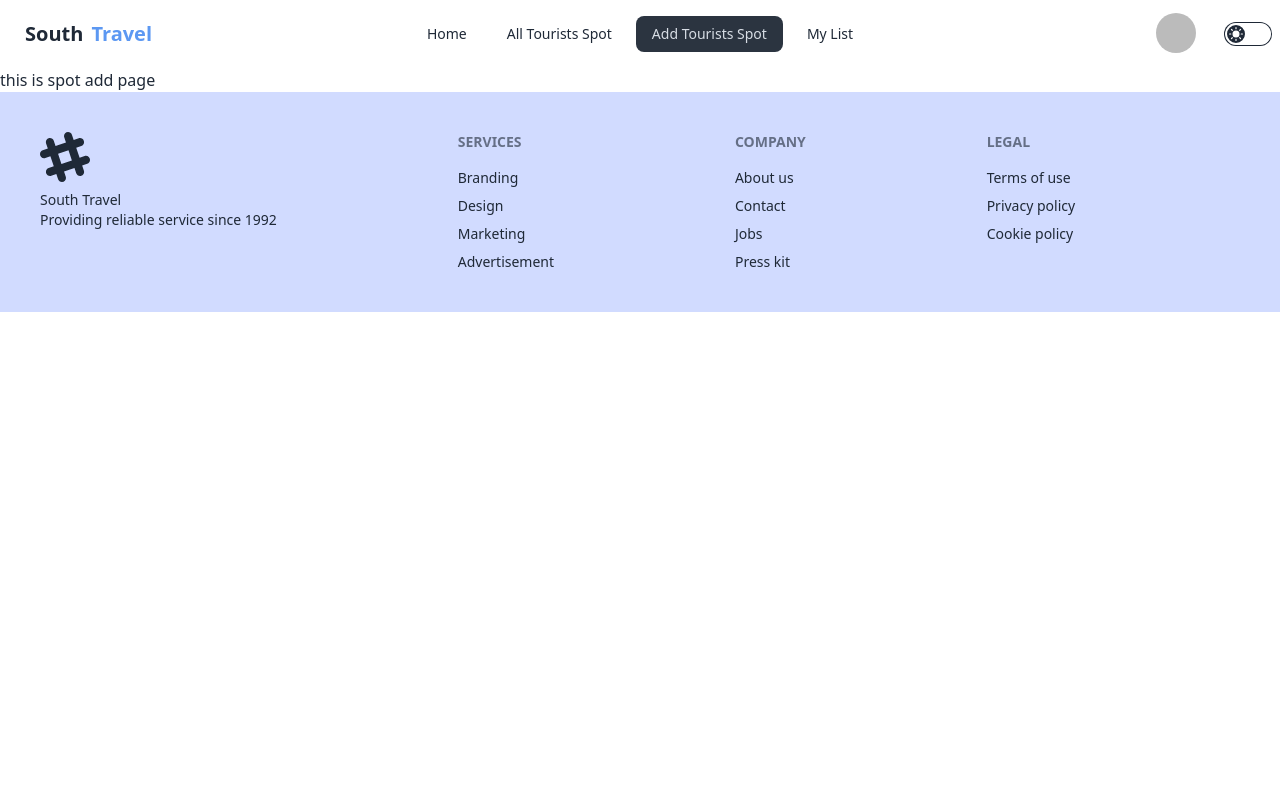
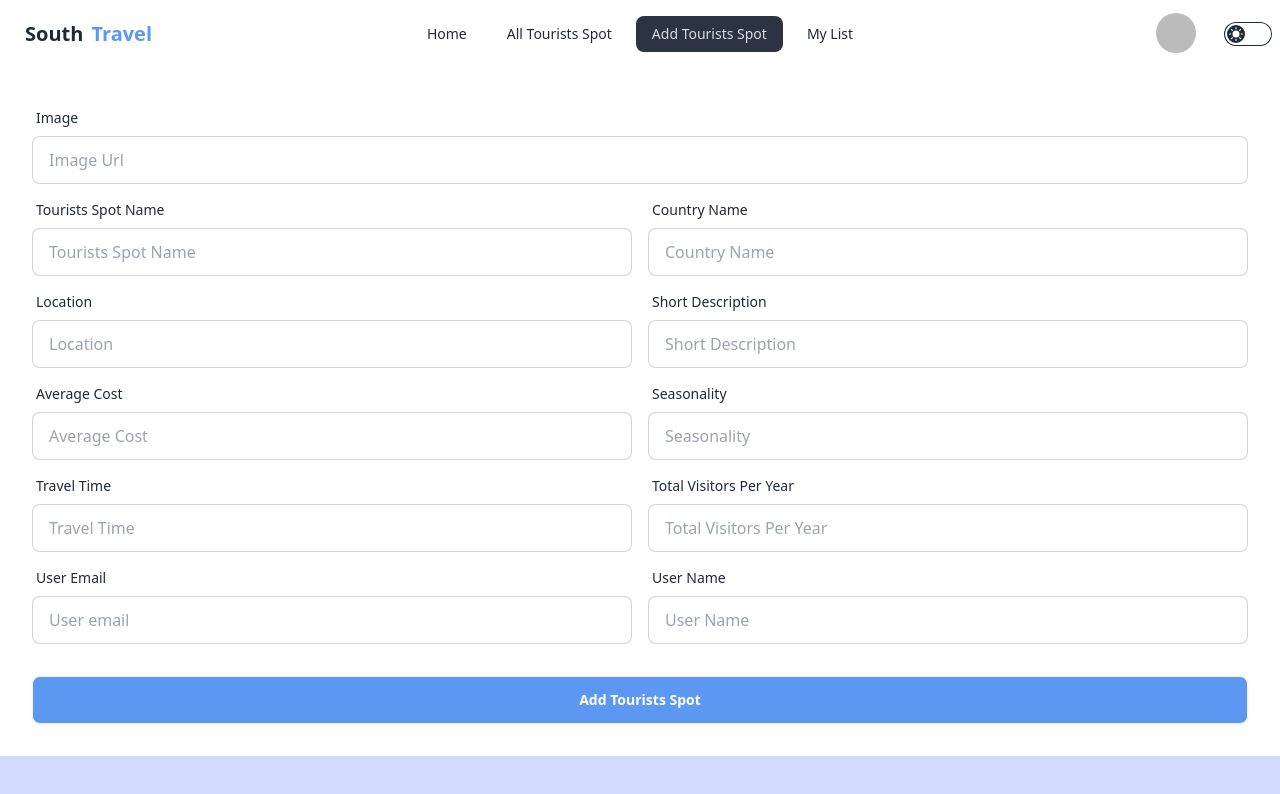
Before and after one commit to Naiemjoy1/travel-south-client, a React (Vite) app: page /addspot in a window 1280 px wide. Shown: the top 794 px of the page. Built offline with nearby package versions, Linux system fonts and the light colour scheme; no server answers; sample sign-in values are in the browser's storage.

Commit message:
add spot page added

```diff
--- a/package.json
+++ b/package.json
@@ -21,6 +21,7 @@
     "react-simple-typewriter": "^5.0.1",
     "react-toastify": "^10.0.5",
     "sort-by": "^1.2.0",
+    "sweetalert2": "^11.10.8",
     "swiper": "^11.1.1"
   },
   "devDependencies": {
--- a/src/Components/Typewriter/Typewriter.jsx
+++ b/src/Components/Typewriter/Typewriter.jsx
@@ -2,7 +2,14 @@ import { useTypewriter, cursor } from "react-simple-typewriter";
 
 const Typewriter = () => {
   const [typeEffect] = useTypewriter({
-    words: ["Bangkok", "Chiang Mai", " Ayutthaya", "Phuket", "Phi Phi Islands"],
+    words: [
+      "Bangladesh",
+      "Thailand",
+      "Indonesia",
+      "Malaysia",
+      "Vietnam",
+      "Cambodia",
+    ],
     loop: true, // Set loop to true if you want the typewriter effect to loop
     typeSpeed: 200,
     delaySpeed: 100,
--- a/src/Pages/AddSpot.jsx
+++ b/src/Pages/AddSpot.jsx
@@ -1,9 +1,212 @@
-import React from "react";
+import useAuth from "../hooks/useAuth";
+import Swal from "sweetalert2";
 
 const AddSpot = () => {
+  const { user } = useAuth();
+  // console.log(user);
+
+  const handleAddSpot = (event) => {
+    event.preventDefault();
+    const form = event.target;
+
+    const image = form.image.value;
+    const tourists_spot_name = form.tourists_spot_name.value;
+    const country_Name = form.country_Name.value;
+    const location = form.location.value;
+    const short_description = form.short_description.value;
+    const average_cost = form.average_cost.value;
+    const seasonality = form.seasonality.value;
+    const travel_time = form.travel_time.value;
+    const total_visitors_per_year = form.total_visitors_per_year.value;
+    const user_email = form.user_email.value;
+    const user_name = form.user_name.value;
+
+    const newSpot = {
+      image,
+      tourists_spot_name,
+      country_Name,
+      location,
+      short_description,
+      average_cost,
+      seasonality,
+      travel_time,
+      total_visitors_per_year,
+      user_email,
+      user_name,
+    };
+
+    console.log(newSpot);
+
+    // send data to server
+    fetch("http://localhost:5001/addspot", {
+      method: "POST",
+      headers: {
+        "content-type": "application/json",
+      },
+      body: JSON.stringify(newSpot),
+    })
+      .then((res) => res.json())
+      .then((data) => {
+        console.log(data);
+        if (data.insertedId) {
+          Swal.fire({
+            title: "Success",
+            text: "Spot Added Successfully",
+            icon: "success",
+            confirmButtonText: "Done",
+          });
+        }
+      });
+  };
   return (
     <div>
-      <h2>this is spot add page </h2>
+      <form onSubmit={handleAddSpot} className="card-body">
+        <div className=" flex gap-4">
+          {/* row 1 */}
+          <div className="form-control w-full">
+            <label className="label">
+              <span className="label-text">Image</span>
+            </label>
+            <input
+              type="text"
+              placeholder="Image Url"
+              className="input input-bordered"
+              name="image"
+            />
+          </div>
+        </div>
+        <div className=" flex gap-4">
+          {/* row 2 */}
+          <div className="form-control w-1/2">
+            <label className="label">
+              <span className="label-text">Tourists Spot Name</span>
+            </label>
+            <input
+              type="text"
+              placeholder="Tourists Spot Name"
+              className="input input-bordered"
+              name="tourists_spot_name"
+            />
+          </div>
+          <div className="form-control w-1/2">
+            <label className="label">
+              <span className="label-text">Country Name</span>
+            </label>
+            <input
+              type="text"
+              placeholder="Country Name"
+              className="input input-bordered"
+              name="country_Name"
+            />
+          </div>
+        </div>
+        <div className=" flex gap-4">
+          {/* row 3 */}
+          <div className="form-control w-1/2">
+            <label className="label">
+              <span className="label-text">Location</span>
+            </label>
+            <input
+              type="text"
+              placeholder="Location"
+              className="input input-bordered"
+              name="location"
+            />
+          </div>
+          <div className="form-control w-1/2">
+            <label className="label">
+              <span className="label-text">Short Description</span>
+            </label>
+            <input
+              type="text"
+              placeholder="Short Description"
+              className="input input-bordered"
+              name="short_description"
+            />
+          </div>
+        </div>
+        <div className=" flex gap-4">
+          {/* row 4 */}
+          <div className="form-control w-1/2">
+            <label className="label">
+              <span className="label-text">Average Cost</span>
+            </label>
+            <input
+              type="text"
+              placeholder="Average Cost"
+              className="input input-bordered"
+              name="average_cost"
+            />
+          </div>
+          <div className="form-control w-1/2">
+            <label className="label">
+              <span className="label-text">Seasonality</span>
+            </label>
+            <input
+              type="text"
+              placeholder="Seasonality"
+              className="input input-bordered"
+              name="seasonality"
+            />
+          </div>
+        </div>
+        <div className=" flex gap-4">
+          {/* row 5 */}
+          <div className="form-control w-1/2">
+            <label className="label">
+              <span className="label-text">Travel Time</span>
+            </label>
+            <input
+              type="text"
+              placeholder="Travel Time"
+              className="input input-bordered"
+              name="travel_time"
+            />
+          </div>
+          <div className="form-control w-1/2">
+            <label className="label">
+              <span className="label-text">Total Visitors Per Year</span>
+            </label>
+            <input
+              type="text"
+              placeholder="Total Visitors Per Year"
+              className="input input-bordered"
+              name="total_visitors_per_year"
+            />
+          </div>
+        </div>
+        <div className=" flex gap-4">
+          {/* row 5 */}
+          <div className="form-control w-1/2">
+            <label className="label">
+              <span className="label-text">User Email</span>
+            </label>
+            <input
+              type="email"
+              placeholder="User email"
+              className="input input-bordered"
+              name="user_email"
+            />
+          </div>
+          <div className="form-control w-1/2">
+            <label className="label">
+              <span className="label-text">User Name</span>
+            </label>
+            <input
+              type="text"
+              placeholder="User Name"
+              className="input input-bordered"
+              name="user_name"
+            />
+          </div>
+        </div>
+
+        <div className="form-control mt-6">
+          <button className="btn bg-[#5c98f2] text-white">
+            Add Tourists Spot
+          </button>
+        </div>
+      </form>
     </div>
   );
 };
--- a/src/Pages/Home.jsx
+++ b/src/Pages/Home.jsx
@@ -1,5 +1,6 @@
 import Slider from "../Components/Slider/Slider";
 import Typewriter from "../Components/Typewriter/Typewriter";
+import SpotsHome from "./SpotsHome";
 
 const Home = () => {
   return (
@@ -12,6 +13,7 @@ const Home = () => {
           <Slider></Slider>
         </div>
       </div>
+      <SpotsHome></SpotsHome>
     </div>
   );
 };
--- /dev/null
+++ b/src/Pages/SpotsHome.jsx
@@ -0,0 +1,79 @@
+import React from "react";
+
+const SpotsHome = () => {
+  return (
+    <div className=" my-10 ">
+      <div className=" w-3/6 pl-5">
+        <h2 className=" font-reenie text-[#5c98f2] font-bold text-3xl mb-4">
+          Dream Vacation Destination
+        </h2>
+        <h2 className=" font-poppins font-bold text-5xl mb-4">
+          Plan the Trip of a Lifetime <br />
+          with Ease
+        </h2>
+        <h2 className=" mb-4 text-gray-500">
+          Whether you're looking for a romantic getaway, a family-friendly
+          adventure, or a solo journey to explore the world, a travel agency can
+          provide you with a custom-tailored itinerary that exceeds your
+          expectations.
+        </h2>
+        <button className=" btn  bg-[#5c98f2] text-white">More Info</button>
+      </div>
+      <div className=" grid grid-cols-3 gap-4 mt-10">
+        <div
+          className="h-[120px] rounded-xl flex items-center p-10"
+          style={{
+            backgroundImage: "url(https://i.ibb.co/KKpb3bn/banner-01.jpg)",
+            backgroundSize: "cover", // Add this line
+            backgroundPosition: "center", // Optionally, to center the background image
+          }}
+        >
+          <img
+            className=" w-20 h-20"
+            src="https://i.ibb.co/XFswypP/icon-001.gif"
+            alt=""
+          />
+          <h2 className=" text-2xl font-poppins font-bold text-white w-3/5 text-right">
+            Electric Bikes
+          </h2>
+        </div>
+        <div
+          className="h-[120px] rounded-xl flex items-center p-10"
+          style={{
+            backgroundImage: "url(https://i.ibb.co/kQ9HfcQ/banner-02.jpg)",
+            backgroundSize: "cover", // Add this line
+            backgroundPosition: "center", // Optionally, to center the background image
+          }}
+        >
+          <img
+            className=" w-20 h-20"
+            src="https://i.ibb.co/N7LcJVQ/icon-002.gif"
+            alt=""
+          />
+          <h2 className=" text-2xl font-poppins font-bold text-white w-3/5 text-right">
+            Electric Bikes
+          </h2>
+        </div>
+        <div
+          className="h-[120px] rounded-xl flex items-center p-10"
+          style={{
+            backgroundImage: "url(https://i.ibb.co/yQWVTwT/banner-05.jpg)",
+            backgroundSize: "cover", // Add this line
+            backgroundPosition: "center", // Optionally, to center the background image
+          }}
+        >
+          <img
+            className=" w-20 h-20"
+            src="https://i.ibb.co/TMWhw7v/icon-003.gif"
+            alt=""
+          />
+          <h2 className=" text-2xl font-poppins font-bold text-white w-3/5 text-right">
+            Skyscrapers View
+          </h2>
+        </div>
+      </div>
+    </div>
+  );
+};
+
+export default SpotsHome;
--- a/src/index.css
+++ b/src/index.css
@@ -1,4 +1,5 @@
 @import url("https://fonts.googleapis.com/css2?family=Poppins:ital,wght@0,100;0,200;0,300;0,400;0,500;0,600;0,700;0,800;0,900;1,100;1,200;1,300;1,400;1,500;1,600;1,700;1,800;1,900&display=swap");
+@import url("https://fonts.googleapis.com/css2?family=Reenie+Beanie&display=swap");
 
 @tailwind base;
 @tailwind components;
--- a/tailwind.config.js
+++ b/tailwind.config.js
@@ -5,6 +5,7 @@ export default {
     extend: {
       fontFamily: {
         poppins: "'Poppins', sans-serif ",
+        reenie: "'Reenie Beanie', cursive",
       },
     },
   },
```
Also changed, not shown: 1 other file (tests, documents, lock files or other folders).
